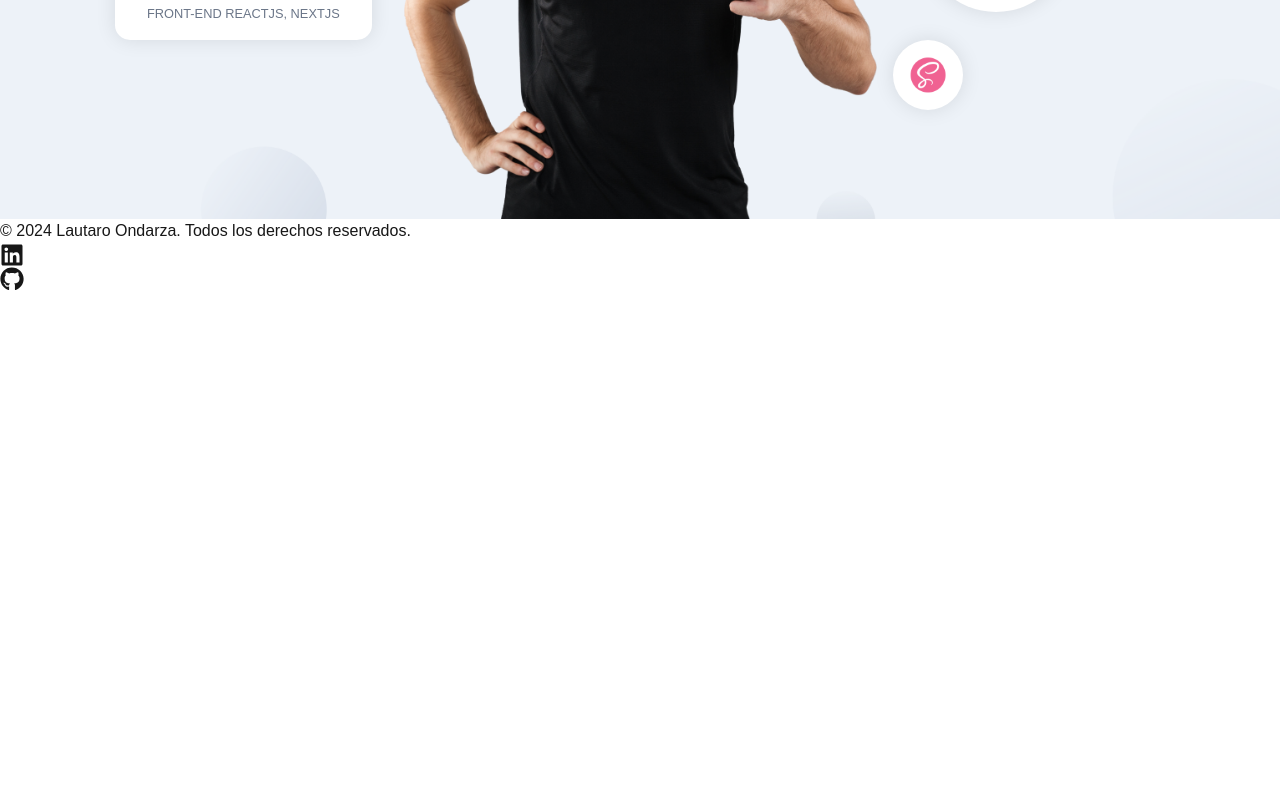
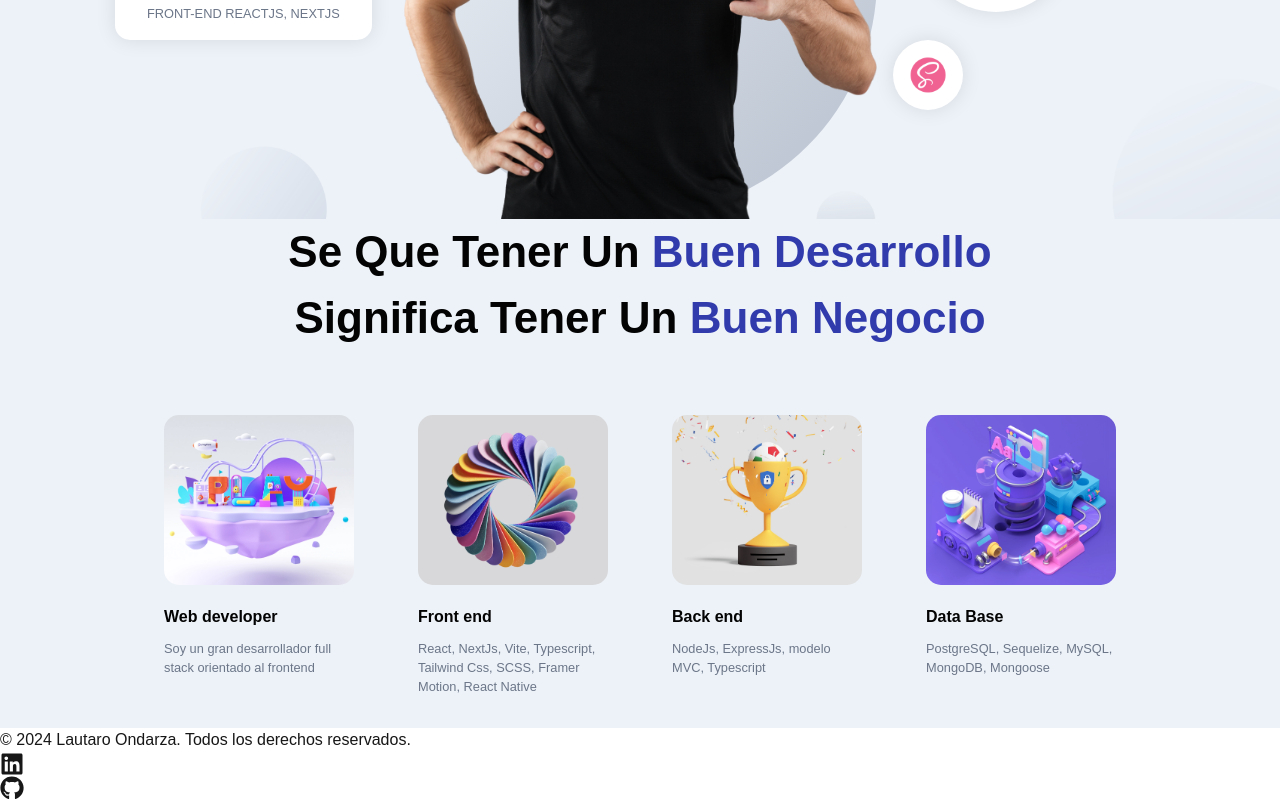
Before and after one commit to Londarza/portfolio, a Next.js app: page / in a window 1280 px wide. Shown: the part 471-1271 px from the top of the page. Before the commit the page ends 800 px from the top, so only its background shows below. Built offline with nearby package versions, Linux system fonts and the light colour scheme.

Commit message:
se termina de configurar AboutMe de manera local, se configura sanity en frontend para consumir data desde ahi

```diff
--- a/src/app/page.tsx
+++ b/src/app/page.tsx
@@ -1,5 +1,6 @@
 
 
+import { About } from "@/containers/About/About";
 import Header from "../containers/Header/Header";
 //import LandingView from "@/views/landing/LandingView";
 
@@ -7,7 +8,7 @@ export default function Home() {
   return (
     <div className="app">
       <Header />
-
+      <About/>
     </div>
   );
 }
--- a/src/containers/About/About.scss
+++ b/src/containers/About/About.scss
@@ -0,0 +1,36 @@
+app__about{
+    flex: 1;
+    width: 100%;
+    flex-direction: column;
+}
+
+.app__profiles{
+    display: flex;
+    justify-content: center;
+    align-items: flex-start;
+    flex-wrap: wrap;
+    margin-top: 2rem;
+}
+.app__profiles-item{
+    width: 190px;
+    display: flex;
+    justify-content: flex-start;
+    align-items: flex-start;
+    flex-direction: column;
+    margin: 2rem;
+    .app__profiles-image{
+        width: 100%;
+        height: 170px;
+        border-radius: 15px;
+        object-fit: cover;
+    }
+    @media screen and (min-width: 2000px) {
+        width: 370px;
+        margin: 2rem 4rem;
+
+        img {
+          height: 320px;
+        }
+      }
+
+}
--- a/src/containers/About/About.tsx
+++ b/src/containers/About/About.tsx
@@ -1,10 +1,52 @@
+"use client";
 import React from 'react'
 //styles
 import './About.scss'
+import images from '@/constants/constants'
 
 
+import { motion } from 'framer-motion'
+import Image from 'next/image';
+
+const abouts = [
+  { title: 'Web developer', description: 'Soy un gran desarrollador full stack orientado al frontend', urlIMG: images.about01},
+  { title: 'Front end', description: 'React, NextJs, Vite, Typescript, Tailwind Css, SCSS, Framer Motion, React Native', urlIMG: images.about02},
+  { title: 'Back end', description: 'NodeJs, ExpressJs, modelo MVC, Typescript', urlIMG: images.about03},
+  { title: 'Data Base', description: 'PostgreSQL, Sequelize, MySQL, MongoDB, Mongoose', urlIMG: images.about04},
+]
 export const About = () => {
   return (
-    <h1>About</h1>
+    <>
+    <h2 className='head-text'>
+      Se que  tener un
+      <span> buen desarrollo</span>
+      <br />
+      Significa tener un
+      <span> buen negocio</span>
+    </h2>
+    <div className='app__profiles'>
+      {abouts.map((about, index)=>(
+       <motion.div
+       key={`abouts-${index}`}
+       whileInView={{opacity:1}}
+       whileHover={{scale:1.1}}
+       transition={{duration:0.5, type:'tween'}}
+       className='app__profiles-item'
+       >
+        <Image
+        src={about.urlIMG}
+        alt={about.title}
+        width={100}
+        height={100}
+        className='app__profiles-image'
+        />
+        <h2 className='bold-text' style={{marginTop:20}}>{about.title}</h2>
+        <p className='p-text' style={{marginTop:10}}>{about.description}</p>
+       </motion.div>
+      )
+      )}
+    </div>
+
+    </>
   )
 }
--- a/src/containers/Header/Header.tsx
+++ b/src/containers/Header/Header.tsx
@@ -58,7 +58,7 @@ const Header = () => {
           transition={{ duration: 1, ease: "easeInOut" }}
           className="overlay_circle"
         >
-          <Image src={circle} alt="profile_circle" width={200} height={200} />
+          <Image src={circle} alt="profile_circle" width={200} height={200} className="overlay_circle" />
         </motion.div>
       </motion.div>
 
```
Also changed, not shown: src/client.js (added, +15 -0 lines).
